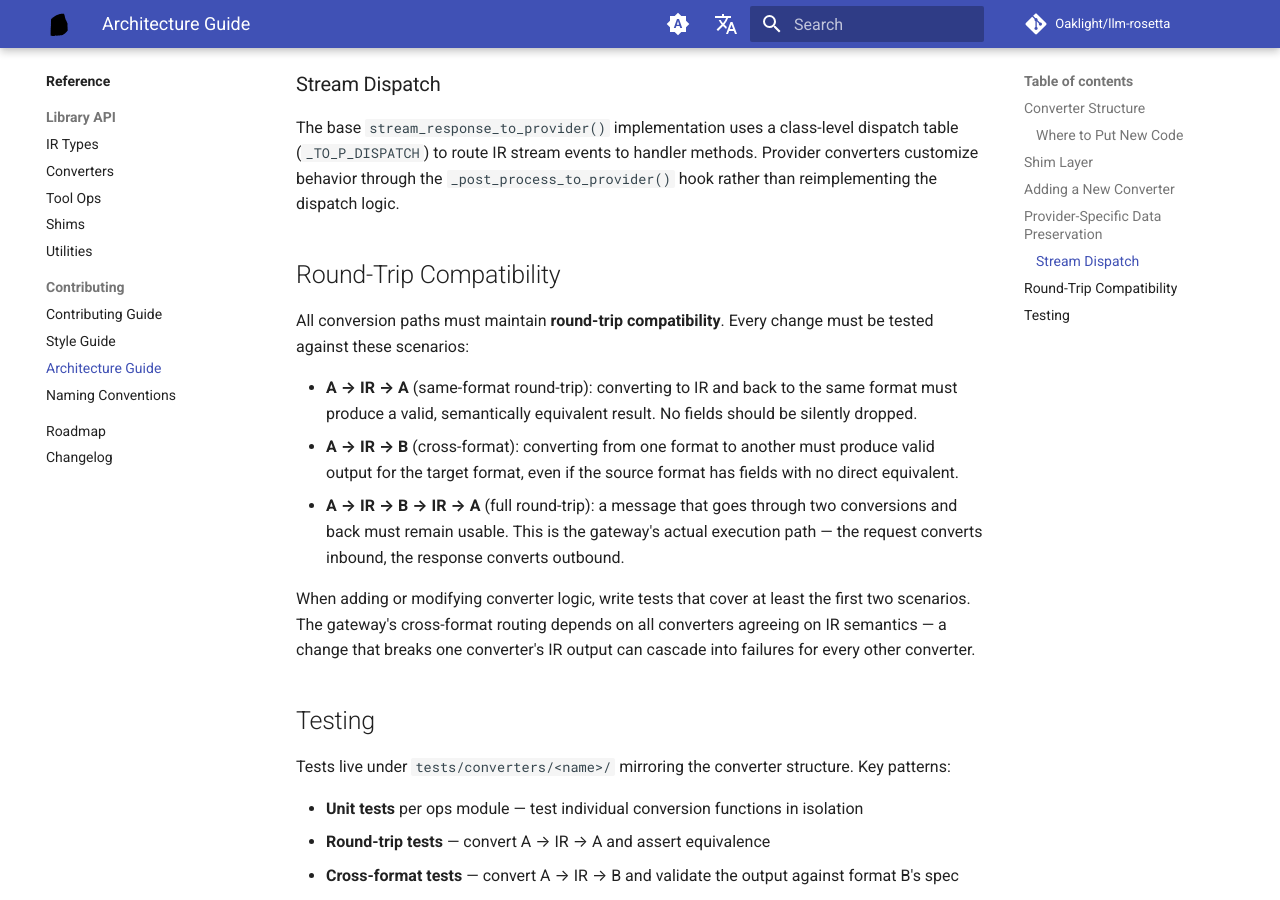
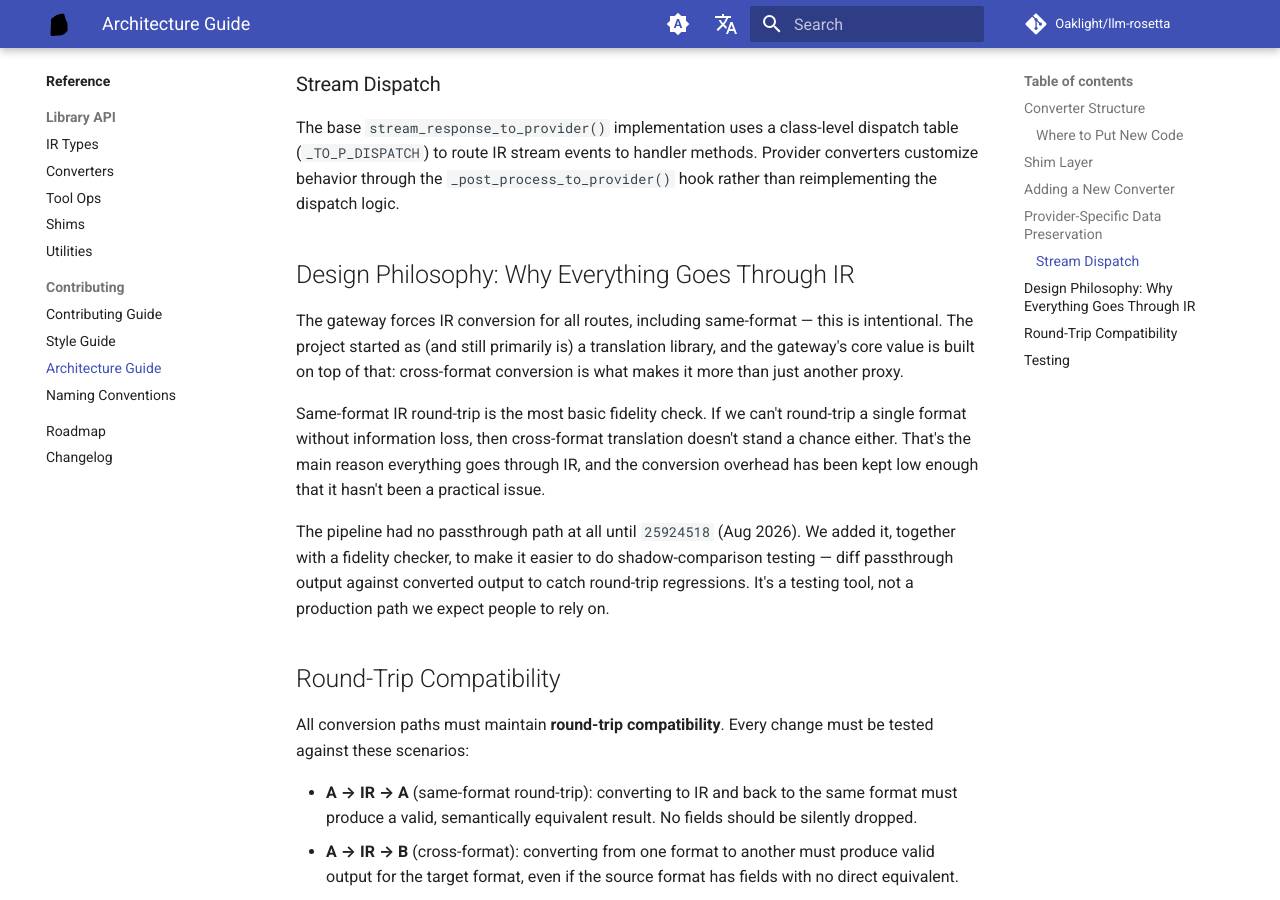
Before and after one commit to Oaklight/llm-rosetta, an MkDocs documentation site: the page built from docs/contributing/architecture.md, in a window 1280 px wide and 900 px high, scrolled down 2641 px. Built offline with MkDocs 1.6.1 and Material for MkDocs 9.7.7, drawn with Linux system fonts in a browser that asks for light colours; comment, search, counter and statistics services are not loaded.

Commit message:
docs: add design philosophy section to architecture guide
Explain why the gateway forces IR conversion for all routes (including
same-format) — sourced from issue #577 discussion. Document the
passthrough path's role as a testing tool, not a production path.

```diff
--- a/docs/contributing/architecture.md
+++ b/docs/contributing/architecture.md
@@ -77,6 +77,14 @@ Passthrough data is tagged with a converter dialect such as `openai_responses` o
 
 The base `stream_response_to_provider()` implementation uses a class-level dispatch table (`_TO_P_DISPATCH`) to route IR stream events to handler methods. Provider converters customize behavior through the `_post_process_to_provider()` hook rather than reimplementing the dispatch logic.
 
+## Design Philosophy: Why Everything Goes Through IR
+
+The gateway forces IR conversion for all routes, including same-format — this is intentional. The project started as (and still primarily is) a translation library, and the gateway's core value is built on top of that: cross-format conversion is what makes it more than just another proxy.
+
+Same-format IR round-trip is the most basic fidelity check. If we can't round-trip a single format without information loss, then cross-format translation doesn't stand a chance either. That's the main reason everything goes through IR, and the conversion overhead has been kept low enough that it hasn't been a practical issue.
+
+The pipeline had no passthrough path at all until `25924518` (Aug 2026). We added it, together with a fidelity checker, to make it easier to do shadow-comparison testing — diff passthrough output against converted output to catch round-trip regressions. It's a testing tool, not a production path we expect people to rely on.
+
 ## Round-Trip Compatibility
 
 All conversion paths must maintain **round-trip compatibility**. Every change must be tested against these scenarios:
```
